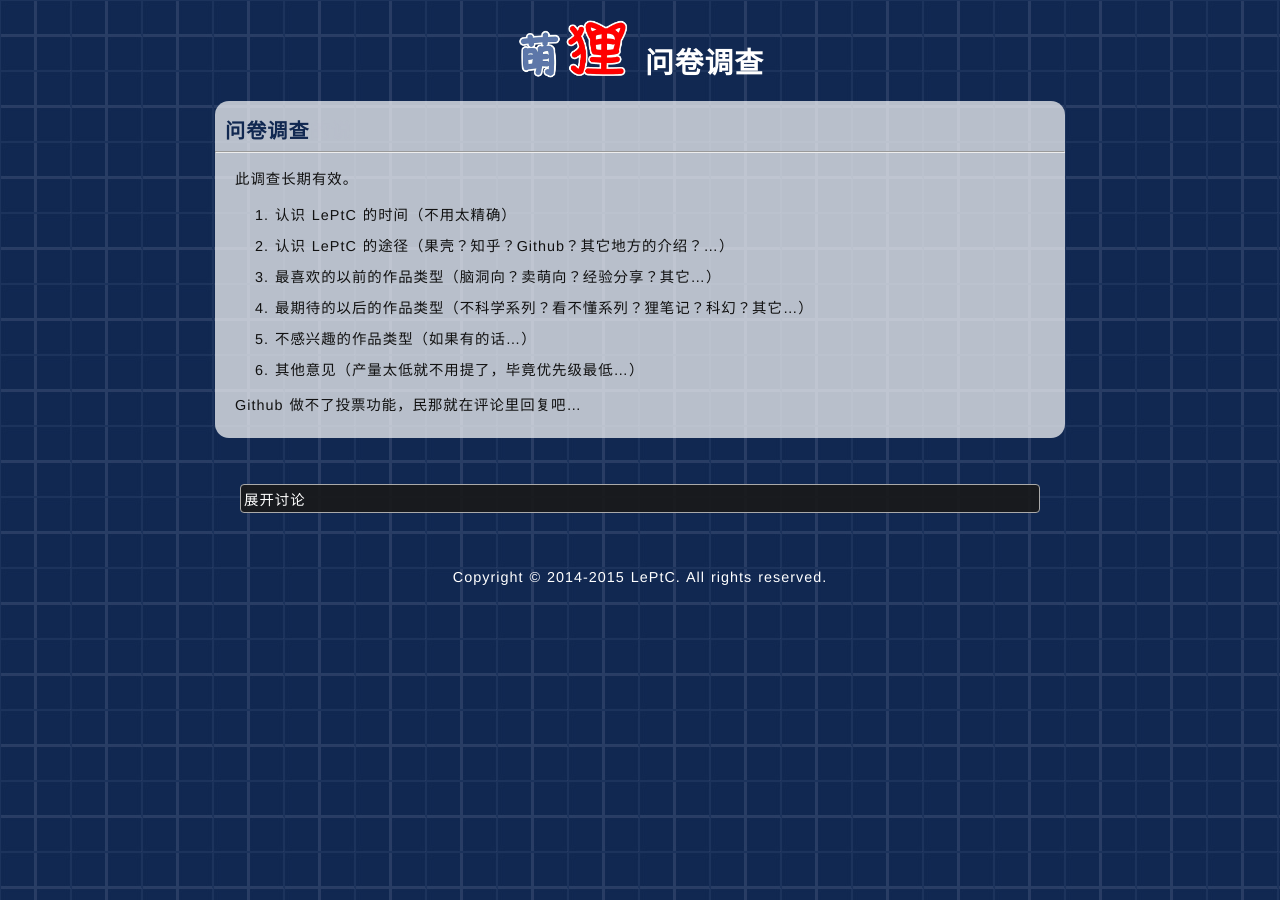
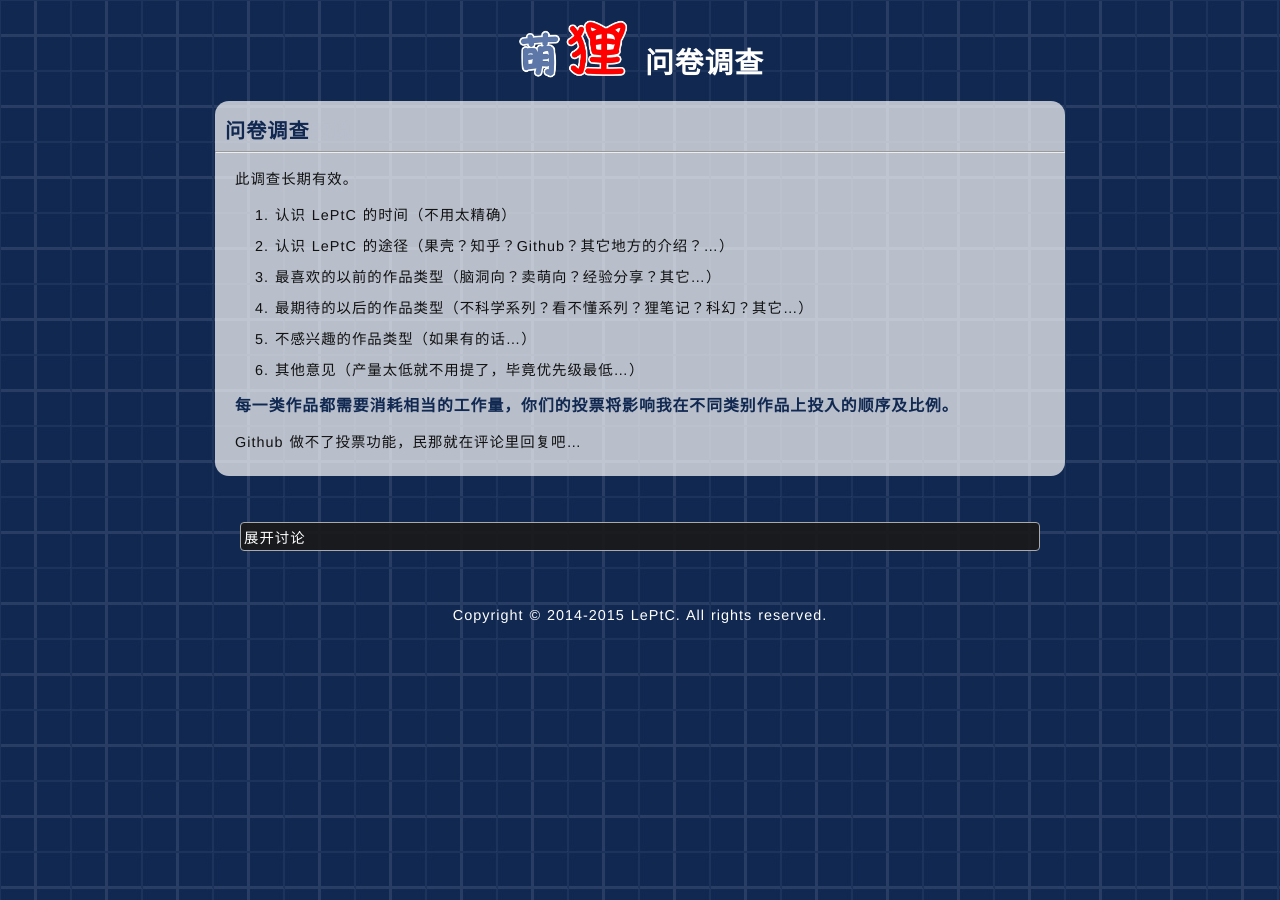
Before and after one commit to LePtC/LePtC.github.io, a Jekyll site: the page built from _posts/2015-05-24-questionnaire.html, in a window 1280 px wide. Built offline with Jekyll 4.4.1, drawn with Linux system fonts in a browser that asks for light colours; Markdown is read by kramdown in place of the engine named in the settings; formulas are drawn with MathJax 3; comment, search, counter and statistics services are not loaded.

Commit message:
update content

```diff
--- a/_posts/2015-05-24-questionnaire.html
+++ b/_posts/2015-05-24-questionnaire.html
@@ -15,5 +15,6 @@ title: 问卷调查
   <li>不感兴趣的作品类型（如果有的话…）</li>
   <li>其他意见（产量太低就不用提了，毕竟优先级最低…）</li>
 </ol>
+  <p><h3>每一类作品都需要消耗相当的工作量，你们的投票将影响我在不同类别作品上投入的顺序及比例。</h3></p>
   <p>Github 做不了投票功能，民那就在评论里回复吧…</p>
 </div>
```
